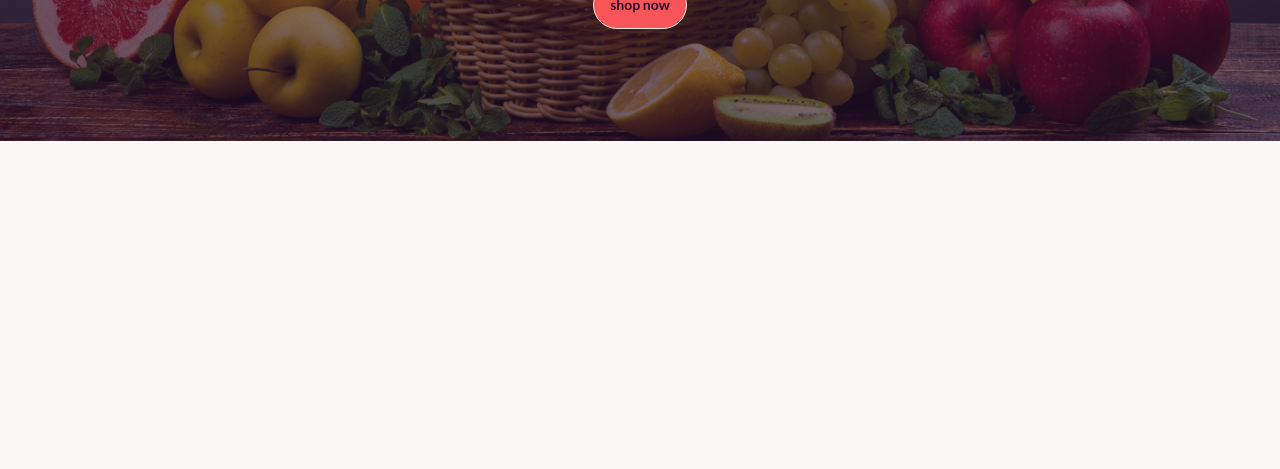
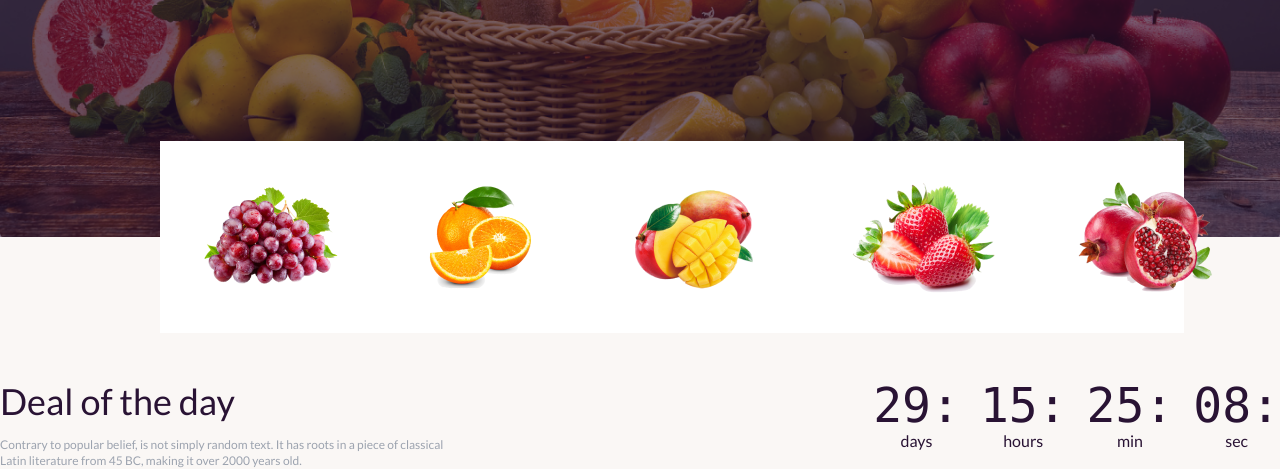
Before and after one commit to Afsana-Jannat/fruite-brust, a plain HTML site: page index.html in a window 1280 px wide. Shown: the part 435-904 px from the top of the page. Before the commit the page ends 800 px from the top, so only its background shows below. Drawn offline with nearby package versions, Linux system fonts and the light colour scheme.

Commit message:
added timer section

```diff
--- a/index.html
+++ b/index.html
@@ -78,15 +78,60 @@
                     <a class="btn btn-circle bg-[#121212] text-white">❯</a>
                   </div>
                   <div class="hero-overlay bg-opacity-60"></div>
-                <div class="hero-content text-center text-neutral-content md:p-14 lg:p-28">
+                <div class="hero-content text-center text-neutral-content gap-4 md:pt-14 md:pb-36 lg:pt-20 lg:pb-60">
                   <div class="max-w-md">
-                    <h1 class="mb-5 text-5xl font-bold">Exotic tastes at your <br> doorstep</h1>
-                    <p class="mb-5">We supply highly quality organic products</p>
+                    <h1 class="mb-5 text-[#FFF] text-5xl font-bold">Exotic tastes at your <br> doorstep</h1>
+                    <p class="mb-5 text-[#FFF]">We supply highly quality organic products</p>
                     <button class="btn bg-share-color lowercase">Shop Now</button>
                   </div>
                 </div>
+               </div>
+              </div>
+              <div class="md:flex md:w-4/5 ml-32 md:ml-40 bg-white md:gap-20 md:p-10 md:relative md:-mt-24">
+                <img src="images/fruit1.png" alt="">
+                <img src="images/fruit2.png" alt="">
+                <img src="images/fruit3.png" alt="">
+                <img src="images/fruit4.png" alt="">
+                <img src="images/fruit5.png" alt="">
+            </div>
+        </section>
+        <section>
+            <div class="flex justify-between mt-12 ">
+                <div class="">
+                    <h1 class="text-4xl">Deal of the day</h1>
+                    <p class="text-xs text-gray-400 mt-4">Contrary to popular belief, is not simply random text. It has roots in
+                         a piece of classical <br> Latin literature from 45 BC, making it over 2000 years old.</p>
                 </div>
-              </div>
+                <div>
+                    <div class="grid grid-flow-col gap-5 text-center auto-cols-max">
+                        <div class="flex flex-col">
+                          <span class="countdown font-mono text-5xl">
+                            <span style="--value:29;"></span>:
+                          </span>
+                          days
+                        </div>
+                        <div class="flex flex-col">
+                          <span class="countdown font-mono text-5xl">
+                            <span style="--value:15;"></span>:
+                          </span>
+                          hours
+                        </div>
+                        <div class="flex flex-col">
+                          <span class="countdown font-mono text-5xl">
+                            <span style="--value:25;"></span>:
+                          </span>
+                          min
+                        </div>
+                        <div class="flex flex-col">
+                          <span class="countdown font-mono text-5xl">
+                            <span style="--value:08;"></span>:
+                          </span>
+                          sec
+                        </div>
+                      </div>
+                </div>
+
+            </div>
         </section>
 
     </main>
```
